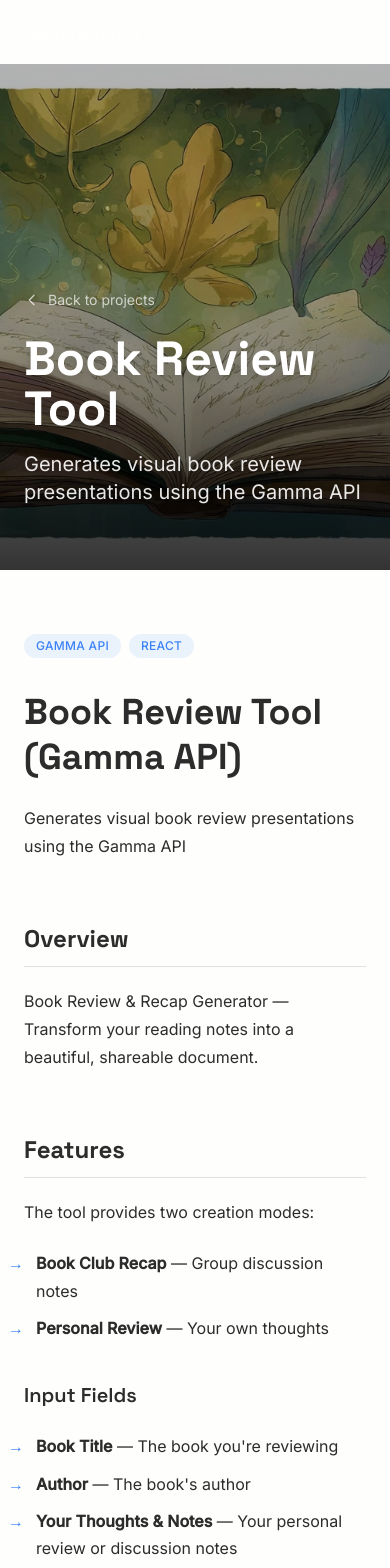
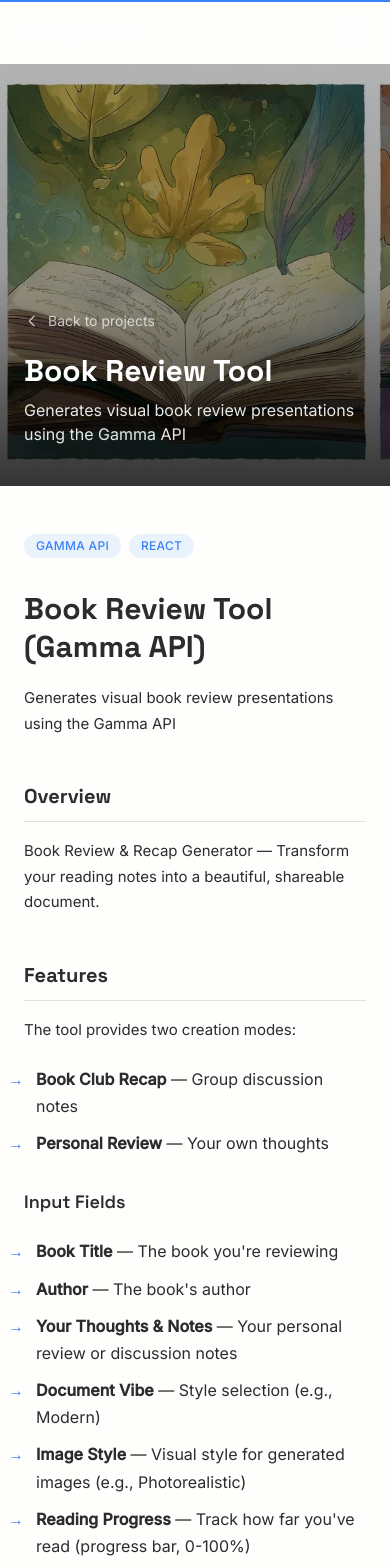
Before and after one commit to b-barri/personal-website, a Next.js app: page /projects/book-review-tool in a window 390 px wide. Shown: the top 1568 px of the page. Built offline with nearby package versions, Linux system fonts and the light colour scheme.

Commit message:
feat(design): add scrolling marquee, scroll progress bar, card tilt effect, and mobile optimizations

```diff
--- a/src/app/layout.tsx
+++ b/src/app/layout.tsx
@@ -1,6 +1,7 @@
 import type { Metadata } from "next";
 import { spaceGrotesk, inter, playfairDisplay } from "@/lib/fonts";
 import Navbar from "@/components/ui/Navbar";
+import ScrollProgress from "@/components/ui/ScrollProgress";
 import "./globals.css";
 
 export const metadata: Metadata = {
@@ -36,6 +37,7 @@
         <a href="#main" className="skip-to-content">
           Skip to content
         </a>
+        <ScrollProgress />
         <Navbar />
         {children}
       </body>
--- a/src/app/page.tsx
+++ b/src/app/page.tsx
@@ -4,11 +4,13 @@
 import Writing from "@/components/sections/Writing";
 import Resume from "@/components/sections/Resume";
 import Footer from "@/components/sections/Footer";
+import Marquee from "@/components/ui/Marquee";
 
 export default function Home() {
   return (
     <main id="main" className="flex-1">
       <Hero />
+      <Marquee />
       <ProjectsGrid />
       <About />
       <Writing />
--- a/src/app/projects/[slug]/page.tsx
+++ b/src/app/projects/[slug]/page.tsx
@@ -41,7 +41,7 @@
   return (
     <main id="main" className="flex-1 pt-16 bg-bg-primary">
       {/* Hero image with title overlay */}
-      <div className="relative w-full h-[60vh] min-h-[400px] bg-bg-surface overflow-hidden">
+      <div className="relative w-full h-[50vh] md:h-[60vh] min-h-[320px] md:min-h-[400px] bg-bg-surface overflow-hidden">
         <ProjectImage
           src={project.imagePath}
           alt={project.title}
@@ -53,7 +53,7 @@
 
         {/* Title overlay on hero */}
         <div className="absolute inset-0 flex items-end">
-          <div className="mx-auto max-w-4xl px-6 pb-16 w-full">
+          <div className="mx-auto max-w-4xl px-6 pb-10 md:pb-16 w-full">
             {/* Back link */}
             <Link
               href="/#projects"
@@ -75,10 +75,10 @@
               Back to projects
             </Link>
 
-            <h1 className="font-[family-name:var(--font-heading)] text-5xl md:text-6xl lg:text-7xl font-bold text-white mb-4 leading-[1.05] drop-shadow-lg">
+            <h1 className="font-[family-name:var(--font-heading)] text-3xl sm:text-5xl md:text-6xl lg:text-7xl font-bold text-white mb-3 md:mb-4 leading-[1.05] drop-shadow-lg">
               {project.title}
             </h1>
-            <p className="text-xl md:text-2xl text-white/90 max-w-2xl drop-shadow-md font-[family-name:var(--font-inter)]">
+            <p className="text-base md:text-xl lg:text-2xl text-white/90 max-w-2xl drop-shadow-md font-[family-name:var(--font-inter)]">
               {project.tagline}
             </p>
           </div>
@@ -86,7 +86,7 @@
       </div>
 
       {/* Content area */}
-      <div className="mx-auto max-w-3xl px-6 py-16">
+      <div className="mx-auto max-w-3xl px-6 py-12 md:py-16">
         {/* Tools */}
         {project.tools.length > 0 && (
           <div className="flex flex-wrap gap-2 mb-8">
--- a/src/components/sections/About.tsx
+++ b/src/components/sections/About.tsx
@@ -4,17 +4,17 @@
 
 export default function About() {
   return (
-    <section id="about" className="py-32 bg-bg-surface">
+    <section id="about" className="py-20 md:py-32 bg-bg-surface">
       <div className="mx-auto max-w-6xl px-6">
         <ScrollReveal>
           <SectionLabel number="02" label="About" />
-          <h2 className="font-[family-name:var(--font-playfair)] text-5xl md:text-6xl font-normal text-text-primary mb-16 leading-[1.05] tracking-tight">
+          <h2 className="font-[family-name:var(--font-playfair)] text-4xl md:text-6xl font-normal text-text-primary mb-12 md:mb-16 leading-[1.05] tracking-tight">
             A builder, by choice.
           </h2>
 
           <div className="grid grid-cols-1 md:grid-cols-[2fr_1fr] gap-12 md:gap-16 items-start">
             {/* Bio text */}
-            <div className="space-y-6 text-lg text-text-secondary leading-[1.8] order-2 md:order-1">
+            <div className="space-y-5 text-base md:text-lg text-text-secondary leading-[1.8] order-2 md:order-1">
               <p>
                 Biotech engineer by training, product builder by choice. After
                 graduating from IIT Delhi in 2022, I joined Groww — what started
--- a/src/components/sections/Hero.tsx
+++ b/src/components/sections/Hero.tsx
@@ -7,7 +7,7 @@
   const prefersReducedMotion = useReducedMotion();
 
   return (
-    <section className="relative flex min-h-screen items-start justify-center overflow-hidden pt-32 md:pt-40">
+    <section className="relative flex min-h-screen items-start justify-center overflow-hidden pt-28 md:pt-40">
       {/* Full background image */}
       <div className="absolute inset-0 -z-10">
         <Image
@@ -38,7 +38,7 @@
               Portfolio
             </span>
           </div>
-          <h1 className="text-5xl md:text-7xl lg:text-[5.5rem] font-normal italic font-[family-name:var(--font-playfair)] text-white tracking-tight leading-[1.05]">
+          <h1 className="text-[3.25rem] sm:text-6xl md:text-7xl lg:text-[5.5rem] font-normal italic font-[family-name:var(--font-playfair)] text-white tracking-tight leading-[1.05]">
             Bhavya Barri
           </h1>
           <p className="text-base md:text-lg text-white/75 max-w-lg leading-relaxed tracking-wide font-[family-name:var(--font-inter)] mt-4">
@@ -82,7 +82,7 @@
         initial={prefersReducedMotion ? {} : { opacity: 0 }}
         animate={{ opacity: 1 }}
         transition={{ duration: 0.8, delay: 1.2 }}
-        className="absolute bottom-8 left-8 max-w-xs"
+        className="hidden sm:block absolute bottom-8 left-8 max-w-xs"
       >
         <div className="flex items-start gap-3">
           <span className="h-px w-8 bg-white/30 mt-2.5 shrink-0" />
--- a/src/components/sections/Resume.tsx
+++ b/src/components/sections/Resume.tsx
@@ -52,14 +52,14 @@
 
 export default function Resume() {
   return (
-    <section id="resume" className="py-32 bg-bg-surface">
+    <section id="resume" className="py-20 md:py-32 bg-bg-surface">
       <div className="mx-auto max-w-6xl px-6">
         <ScrollReveal>
           <SectionLabel number="04" label="Experience" />
-          <h2 className="font-[family-name:var(--font-playfair)] text-5xl md:text-6xl font-normal text-text-primary mb-6 leading-[1.05] tracking-tight">
+          <h2 className="font-[family-name:var(--font-playfair)] text-4xl md:text-6xl font-normal text-text-primary mb-4 md:mb-6 leading-[1.05] tracking-tight">
             Where I&apos;ve built.
           </h2>
-          <p className="text-text-secondary text-lg mb-16 max-w-2xl leading-relaxed">
+          <p className="text-text-secondary text-base md:text-lg mb-12 md:mb-16 max-w-2xl leading-relaxed">
             Building product at CRED and Groww across Search, Discovery,
             Engagement, Rewards, and AI platforms.
           </p>
--- a/src/components/sections/Writing.tsx
+++ b/src/components/sections/Writing.tsx
@@ -4,14 +4,14 @@
 
 export default function Writing() {
   return (
-    <section id="writing" className="py-32 bg-grid">
+    <section id="writing" className="py-20 md:py-32 bg-grid">
       <div className="mx-auto max-w-6xl px-6">
         <ScrollReveal>
           <SectionLabel number="03" label="Writing" />
-          <h2 className="font-[family-name:var(--font-playfair)] text-5xl md:text-6xl font-normal text-text-primary mb-6 leading-[1.05] tracking-tight">
+          <h2 className="font-[family-name:var(--font-playfair)] text-4xl md:text-6xl font-normal text-text-primary mb-4 md:mb-6 leading-[1.05] tracking-tight">
             Notes from the build.
           </h2>
-          <p className="text-text-secondary text-lg mb-16 max-w-2xl leading-relaxed">
+          <p className="text-text-secondary text-base md:text-lg mb-12 md:mb-16 max-w-2xl leading-relaxed">
             Thoughts on building with AI, shipping side projects, and working in
             public.
           </p>
--- a/src/components/ui/MarkdownContent.tsx
+++ b/src/components/ui/MarkdownContent.tsx
@@ -5,27 +5,27 @@
 
 const components: Components = {
   h1: ({ children }) => (
-    <h1 className="font-[family-name:var(--font-heading)] text-4xl md:text-5xl font-bold text-text-primary mt-16 mb-6 first:mt-0 leading-tight">
+    <h1 className="font-[family-name:var(--font-heading)] text-3xl md:text-5xl font-bold text-text-primary mt-12 md:mt-16 mb-5 md:mb-6 first:mt-0 leading-tight">
       {children}
     </h1>
   ),
   h2: ({ children }) => (
-    <h2 className="font-[family-name:var(--font-heading)] text-2xl md:text-3xl font-bold text-text-primary mt-16 mb-5 leading-tight border-b border-border pb-3">
+    <h2 className="font-[family-name:var(--font-heading)] text-xl md:text-3xl font-bold text-text-primary mt-12 md:mt-16 mb-4 md:mb-5 leading-tight border-b border-border pb-3">
       {children}
     </h2>
   ),
   h3: ({ children }) => (
-    <h3 className="font-[family-name:var(--font-heading)] text-xl md:text-2xl font-semibold text-text-primary mt-10 mb-4 leading-snug">
+    <h3 className="font-[family-name:var(--font-heading)] text-lg md:text-2xl font-semibold text-text-primary mt-8 md:mt-10 mb-3 md:mb-4 leading-snug">
       {children}
     </h3>
   ),
   h4: ({ children }) => (
-    <h4 className="font-[family-name:var(--font-heading)] text-lg font-semibold text-text-primary mt-8 mb-3">
+    <h4 className="font-[family-name:var(--font-heading)] text-base md:text-lg font-semibold text-text-primary mt-6 md:mt-8 mb-2 md:mb-3">
       {children}
     </h4>
   ),
   p: ({ children }) => (
-    <p className="text-text-primary text-base md:text-lg leading-[1.75] mb-6">
+    <p className="text-text-primary text-[15px] md:text-lg leading-[1.7] md:leading-[1.75] mb-5 md:mb-6">
       {children}
     </p>
   ),
--- /dev/null
+++ b/src/components/ui/Marquee.tsx
@@ -0,0 +1,35 @@
+const phrases = [
+  "Currently building",
+  "Curious by default",
+  "Shipped 11 side quests",
+  "Built in Bangalore",
+  "Made with caffeine",
+  "AI-curious, taste-driven",
+  "Side projects → real products",
+];
+
+export default function Marquee() {
+  // Repeat the phrases enough times for a smooth seamless loop
+  const items = [...phrases, ...phrases, ...phrases, ...phrases];
+
+  return (
+    <div className="relative overflow-hidden border-y border-border bg-bg-primary py-6 md:py-8">
+      <div className="flex animate-marquee whitespace-nowrap">
+        {items.map((phrase, i) => (
+          <span
+            key={i}
+            className="flex items-center mx-6 md:mx-10 font-[family-name:var(--font-playfair)] italic text-3xl md:text-5xl text-text-primary"
+          >
+            {phrase}
+            <span className="ml-6 md:ml-10 text-accent text-2xl md:text-3xl not-italic">
+              ✦
+            </span>
+          </span>
+        ))}
+      </div>
+      {/* Edge fades */}
+      <div className="pointer-events-none absolute inset-y-0 left-0 w-16 md:w-32 bg-gradient-to-r from-bg-primary to-transparent" />
+      <div className="pointer-events-none absolute inset-y-0 right-0 w-16 md:w-32 bg-gradient-to-l from-bg-primary to-transparent" />
+    </div>
+  );
+}
--- /dev/null
+++ b/src/components/ui/ScrollProgress.tsx
@@ -0,0 +1,20 @@
+"use client";
+
+import { motion, useScroll, useSpring } from "framer-motion";
+
+export default function ScrollProgress() {
+  const { scrollYProgress } = useScroll();
+  const scaleX = useSpring(scrollYProgress, {
+    stiffness: 100,
+    damping: 30,
+    restDelta: 0.001,
+  });
+
+  return (
+    <motion.div
+      style={{ scaleX }}
+      className="fixed top-0 left-0 right-0 h-[2px] bg-accent origin-left z-[60]"
+      aria-hidden="true"
+    />
+  );
+}
```
Also changed, not shown: src/app/globals.css (+47 -0 lines), src/components/sections/ProjectsGrid.tsx (+4 -4 lines).
